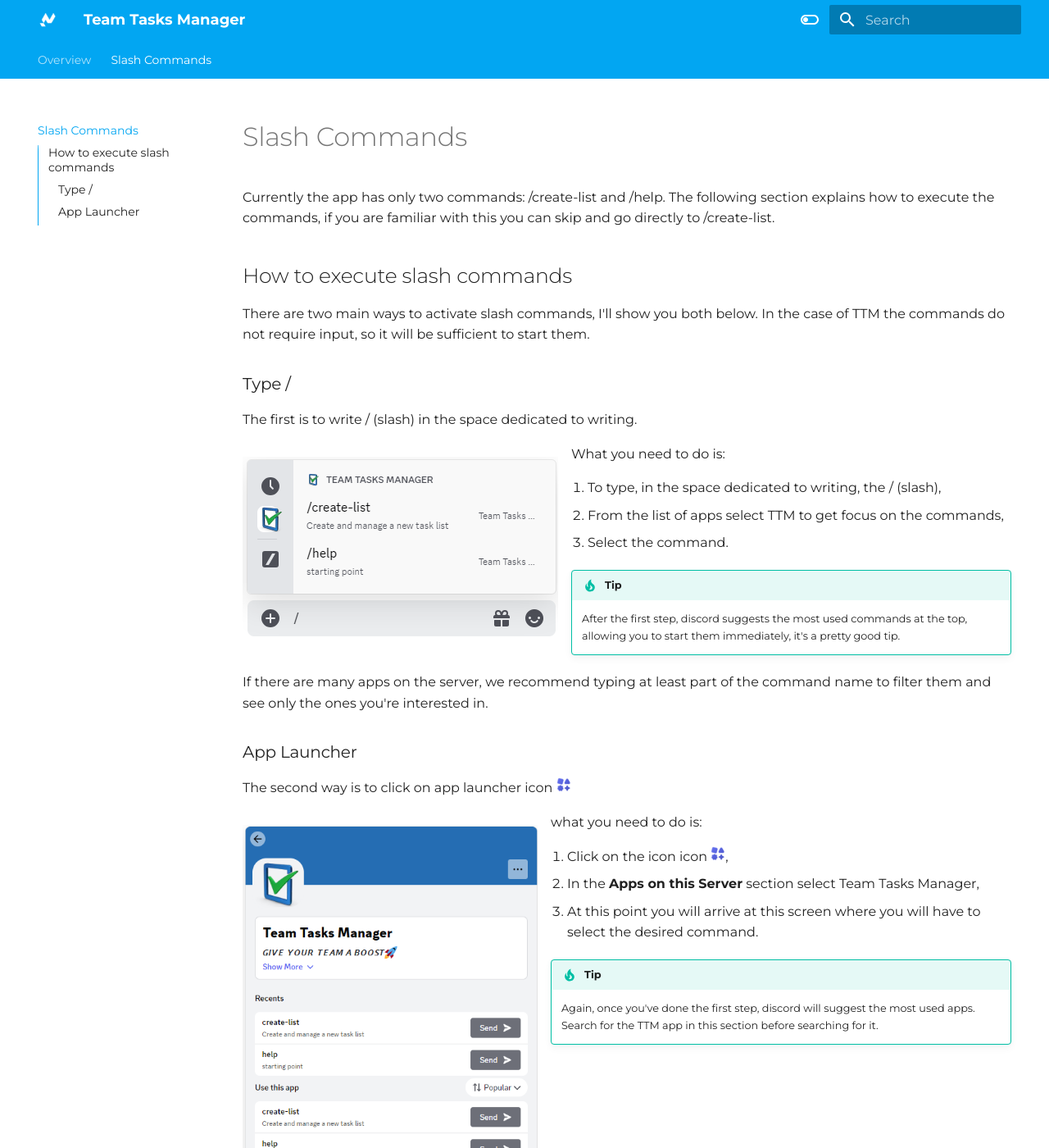
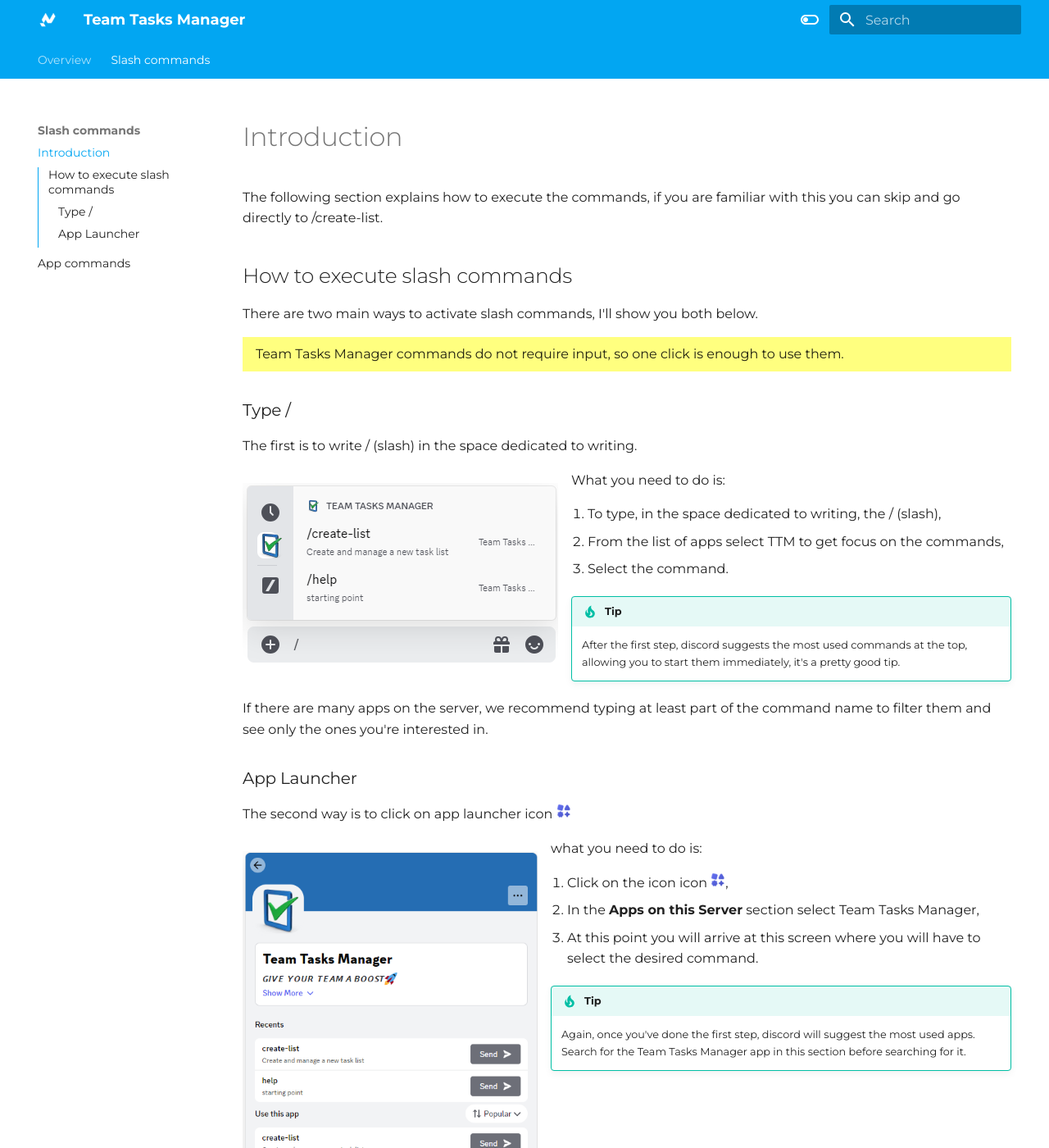
Before and after one commit to Next-Level-Italia/Team-tasks-manager, an MkDocs documentation site: the page built from docs/slash-commands/introduction.md, in a window 1280 px wide and 1400 px high. Shown: the whole window at 82% size. Built offline with MkDocs 1.6.1 and Material for MkDocs 9.7.7, drawn with Linux system fonts in a browser that asks for light colours.

Commit message:
$aggiornamento documentazione

```diff
--- a/docs/slashcommands.md
+++ b/docs/slash-commands/introduction.md
@@ -1,13 +1,16 @@
-# Slash Commands
+# Introduction
 
-Currently the app has only two commands: /create-list and /help.
 The following section explains how to execute the commands, if you are familiar with this you can skip and go directly to /create-list.
 
 ## How to execute slash commands
 
 There are two main ways to activate slash commands, I'll show you both below.
-In the case of TTM the commands do not require input, so it will be sufficient to start them.
 
+{==
+
+Team Tasks Manager commands do not require input, so one click is enough to use them.
+
+==}
 
 ### Type /
 
@@ -44,4 +47,4 @@
 
 !!! tip
 
-    Again, once you've done the first step, discord will suggest the most used apps. Search for the TTM app in this section before searching for it.
+    Again, once you've done the first step, discord will suggest the most used apps. Search for the Team Tasks Manager app in this section before searching for it.
--- a/mkdocs.yml
+++ b/mkdocs.yml
@@ -66,3 +66,9 @@
 site_description: Team Tasks Manager is the checklist designed to take your team coordination to the next level!
 copyright: |
   &copy; 2024 <a href="https://www.linkedin.com/company/nextlevelitalia"  target="_blank" rel="noopener">Next Level Italia S.A.S.</a>
+
+nav:
+  - Overview: index.md
+  - Slash commands:
+    - Introduction: slash-commands/introduction.md
+    - App commands: slash-commands/app-commands.md
```
Also changed, not shown: docs/index.md (+1 -1 lines), docs/slash-commands/app-commands.md (added, +11 -0 lines).
